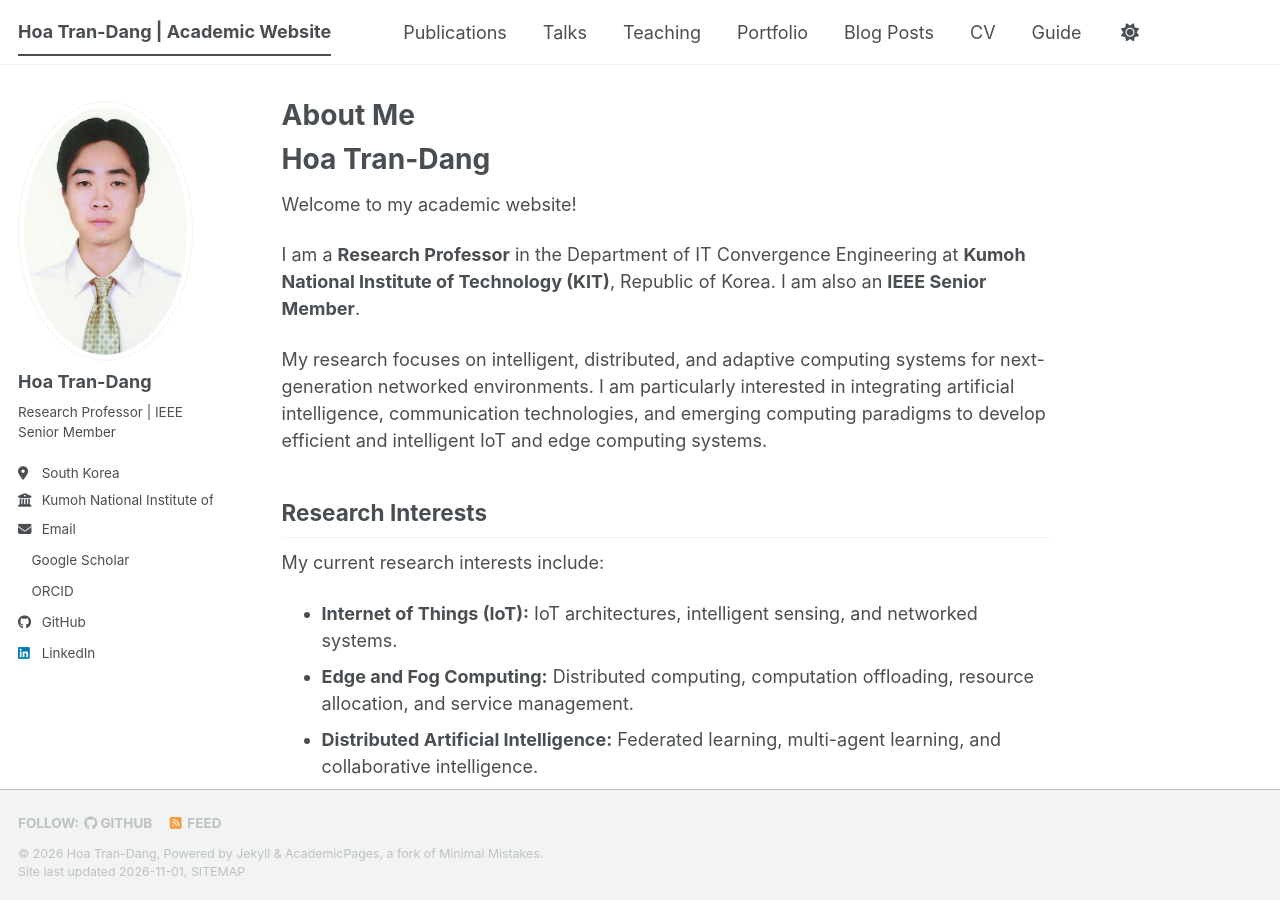
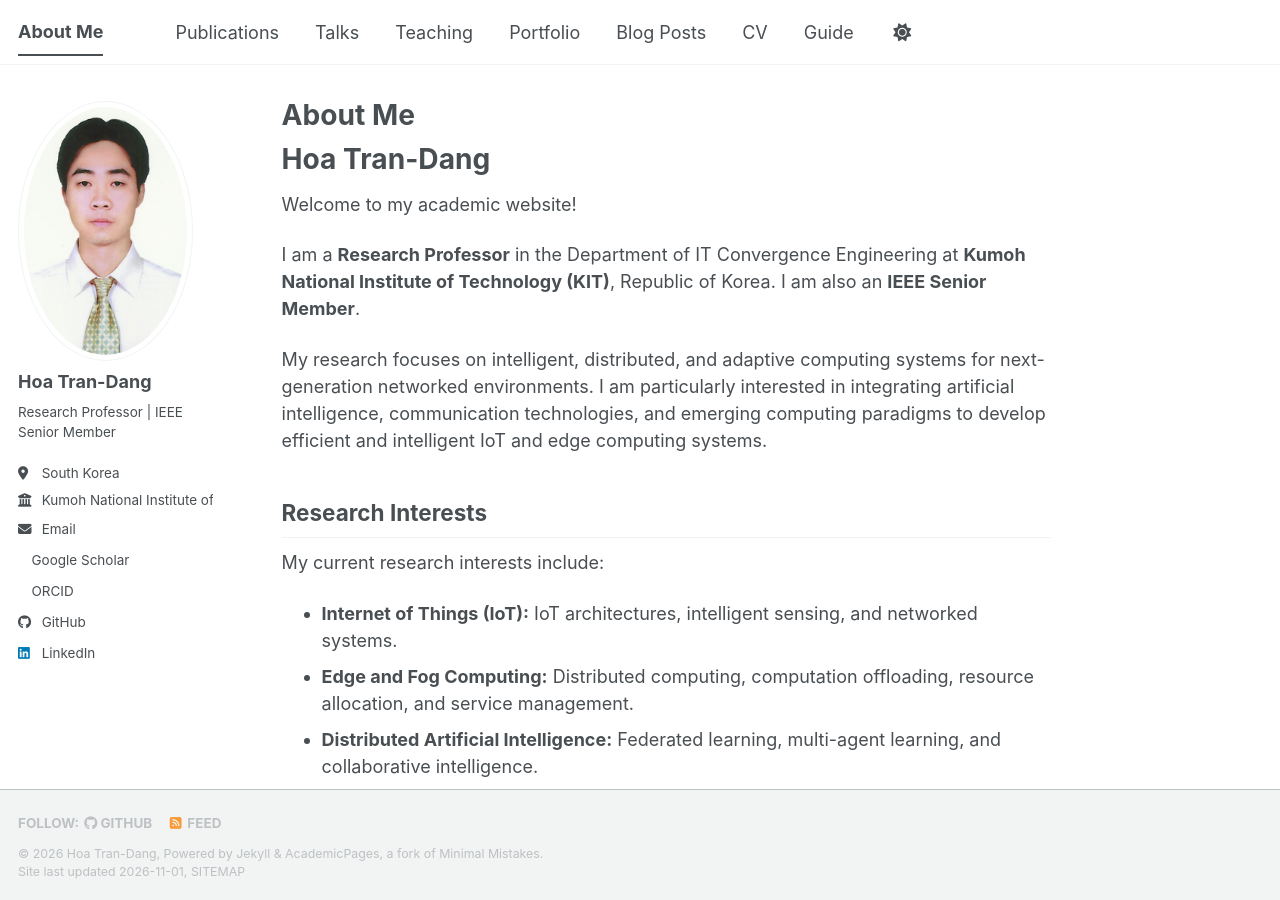
Before and after one commit to trandanghoa/trandanghoa.github.io, a Jekyll site: the page built from _pages/about.md, in a window 1280 px wide and 900 px high. Built offline with Jekyll 4.4.1, drawn with Linux system fonts in a browser that asks for light colours; a script bundle is joined from its source files by our own code; a style sheet for code colours, icons or effects is not loaded.

Commit message:
Update _config.yml

```diff
--- a/_config.yml
+++ b/_config.yml
@@ -9,7 +9,7 @@
 # Basic Site Settings
 locale                   : "en-US"
 site_theme               : "default" # The available themes options are "default", "air", "sunrise", "mint", "dirt" and "contrast"
-title                    : "Hoa Tran-Dang | Academic Website"
+title                    : "About Me"
 title_separator          : "-"
 name                     : "Hoa Tran-Dang"
 description              : &description "Your Name's academic portfolio"   # Update this with a general description of your site, this is the default if not overridden by a page
```
